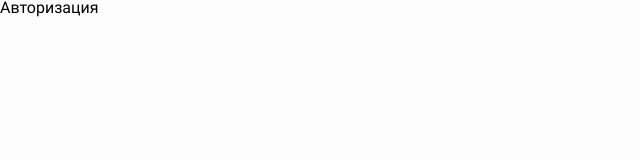
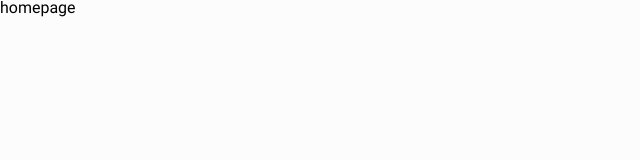
Before and after one commit to amberdance/cit-sk.ru_journals, a Vue app in the folder frontend/: page /login in a window 1280 px wide. Shown: the top 160 px of the page, without its empty margins (0-640 px from the left). Built offline with nearby package versions, Linux system fonts and the light colour scheme.

Commit message:
fix: Настроил el-plus

```diff
--- a/frontend/package.json
+++ b/frontend/package.json
@@ -11,6 +11,7 @@
   "dependencies": {
     "axios": "^1.5.0",
     "core-js": "^3.8.3",
+    "element-plus": "^2.3.12",
     "vue": "^3.2.13",
     "vue-router": "^4.0.3",
     "vuex": "^4.0.0"
--- a/frontend/src/main.ts
+++ b/frontend/src/main.ts
@@ -1,8 +1,8 @@
 import { createApp } from "vue";
+import ElementPlus from "element-plus";
 import App from "./App.vue";
 import router from "./router";
 import store from "./store";
-import ElementPlus from "element-plus";
 
 import "element-plus/dist/index.css";
 import "@/style/style.css";
--- a/frontend/src/router/index.ts
+++ b/frontend/src/router/index.ts
@@ -1,6 +1,6 @@
 import { createRouter, createWebHistory, RouteRecordRaw } from "vue-router";
 import HomeView from "@/views/HomeView.vue";
-import LoginView from "@/views/AuthorizationView.vue";
+import AuthorizationView from "@/views/AuthorizationView.vue";
 
 const routes: Array<RouteRecordRaw> = [
   {
@@ -14,9 +14,9 @@ const routes: Array<RouteRecordRaw> = [
     component: HomeView,
   },
   {
-    path: "/login",
-    name: "Login",
-    component: LoginView,
+    path: "/auth",
+    name: "Auth",
+    component: AuthorizationView,
   },
 ];
 
--- a/frontend/src/views/AuthorizationView.vue
+++ b/frontend/src/views/AuthorizationView.vue
@@ -1,7 +1,6 @@
 <template>
-  <section class="login" id="login-page">
-    <div class="login__title">Авторизация</div>
-    <div class="login__form form"></div>
+  <section id="auth">
+
   </section>
 </template>
 
--- a/frontend/tsconfig.json
+++ b/frontend/tsconfig.json
@@ -14,7 +14,8 @@
     "baseUrl": ".",
     "types": [
       "webpack-env",
-      "jest"
+      "jest",
+      "element-plus/global"
     ],
     "paths": {
       "@/*": [
--- a/package.json
+++ /dev/null
@@ -1,5 +0,0 @@
-{
-  "dependencies": {
-    "element-plus": "^2.3.12"
-  }
-}
```
Also changed, not shown: 2 other files (tests, documents, lock files or other folders).
